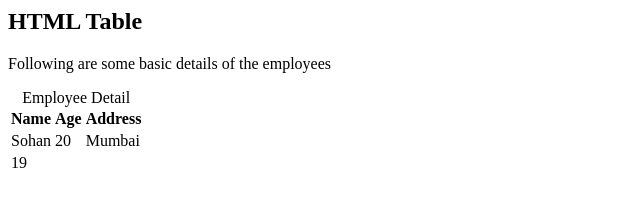
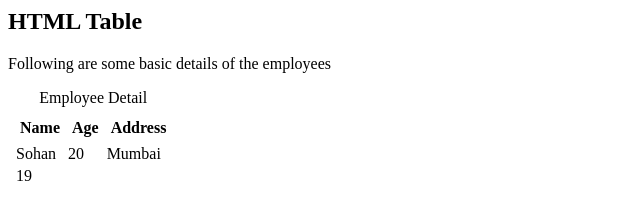
Before and after one commit to sumitmaurya6824-svg/Table, a plain HTML site: page index.html in a window 1280 px wide. Shown: the whole page, without its empty margins (0-640 px from the left). Drawn offline with Linux system fonts and the light colour scheme.

Commit message:
Update index.html

```diff
--- a/index.html
+++ b/index.html
@@ -2,7 +2,7 @@
   <head>
     <style>
       table,th,tr
-      {border:1 px solid red; Padding:5 px; text-align:left;}
+      {border:1px solidred;Padding:5px;text-align:left;}
     </style>
   </head>
   <body>
@@ -27,4 +27,3 @@
       </tr>
   </table>
 </html>
-  </table
```
